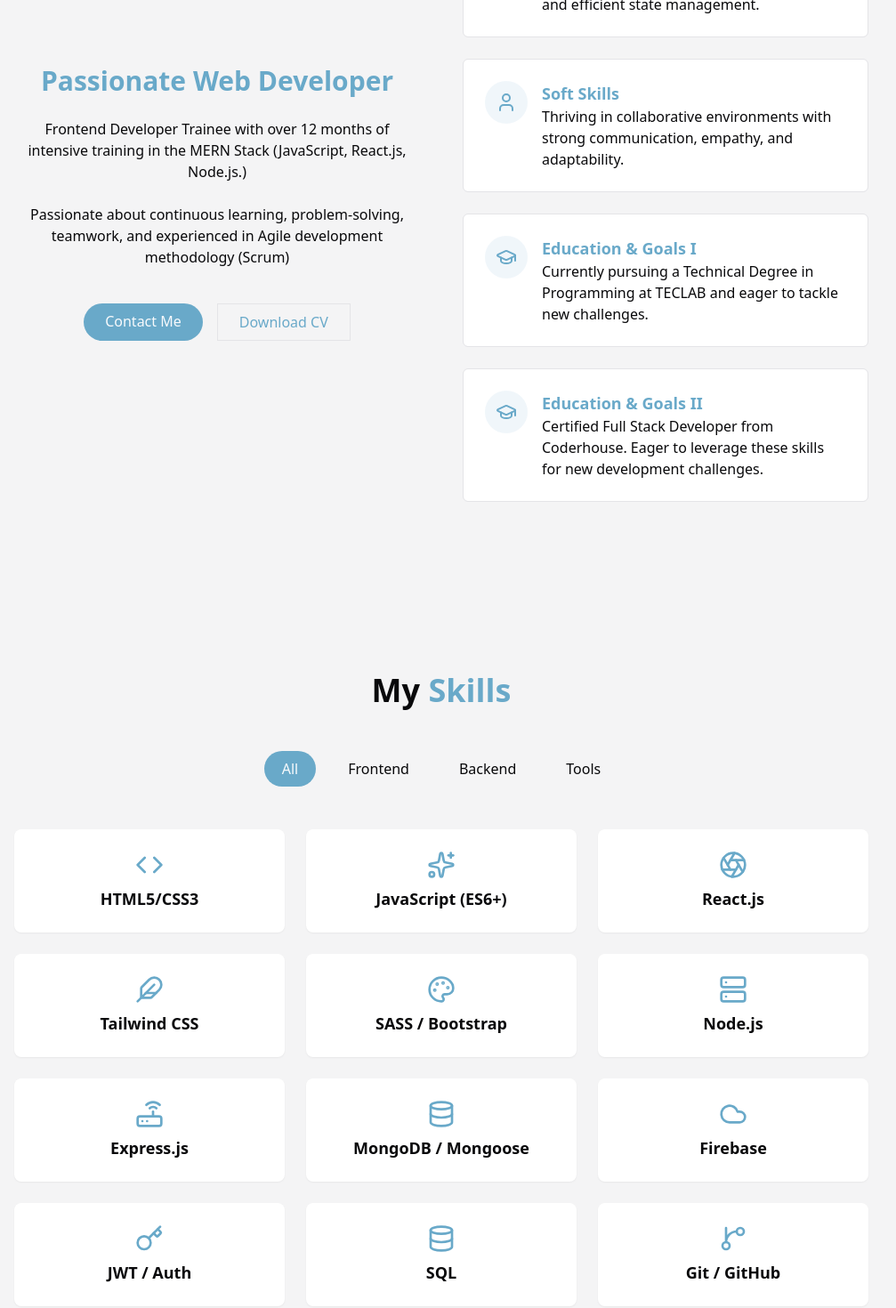
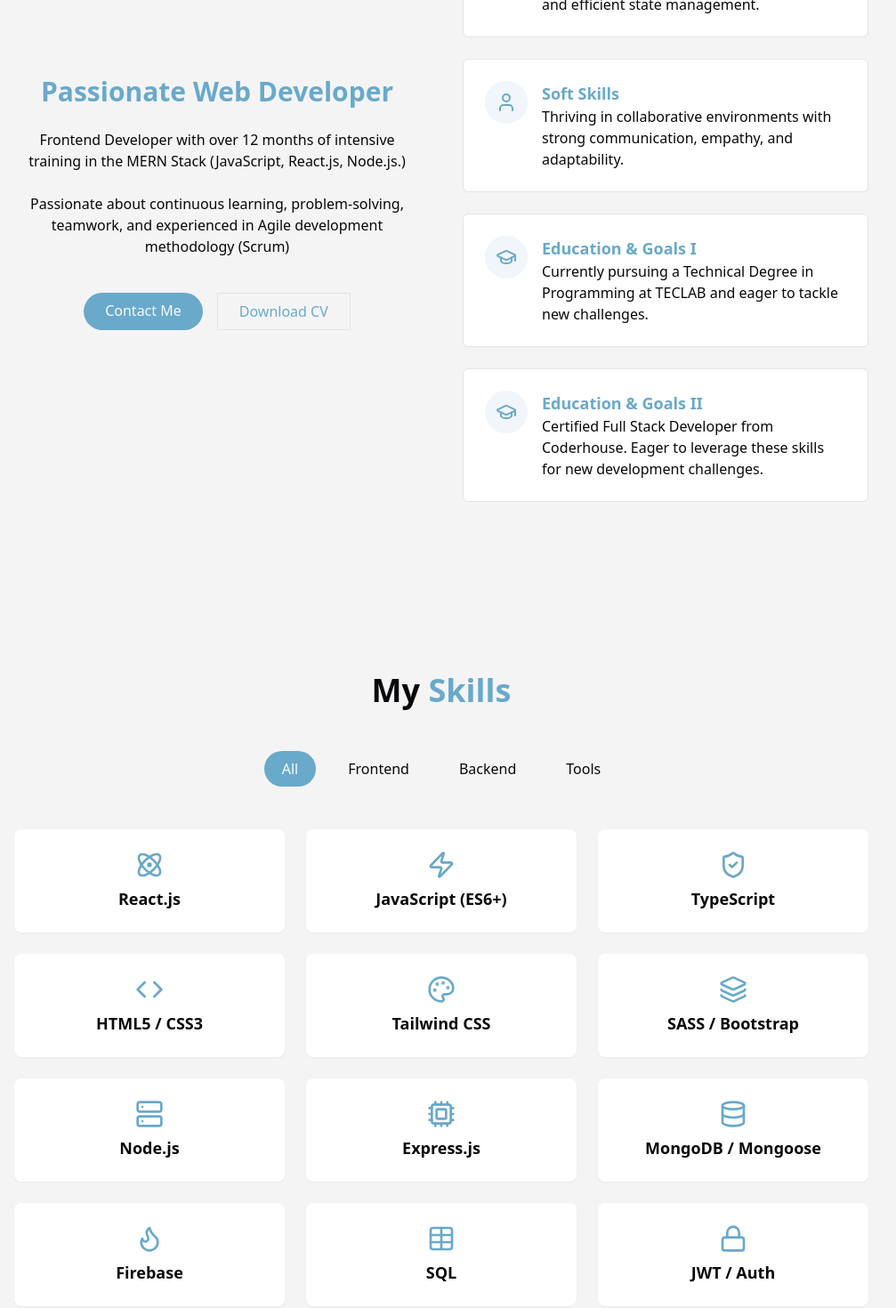
Before and after one commit to lucianodilascio/portfolio, a React (Vite) app: page / in a window 1280 px wide. Shown: the part 1140-2610 px from the top of the page at 89% size, without its empty margins (144-1151 px from the left). Built offline with nearby package versions, Linux system fonts and the light colour scheme.

Commit message:
Refactor: rebranded to Frontend Developer, updated projects and added TypeScript to skills

```diff
--- a/src/components/AboutSection.jsx
+++ b/src/components/AboutSection.jsx
@@ -19,7 +19,7 @@ export const AboutSection = () => {
                     <div className="space-y-6">
                         <h3 className="text-3xl font-semibold text-primary">Passionate Web Developer</h3>
 
-                        <p className="text-muted-foreground font-medium">Frontend Developer Trainee with over 12 months of intensive training in the MERN Stack (JavaScript, React.js, Node.js.)</p>
+                        <p className="text-muted-foreground font-medium">Frontend Developer with over 12 months of intensive training in the MERN Stack (JavaScript, React.js, Node.js.)</p>
 
                         <p className="text-muted-foreground font-medium">Passionate about continuous learning, problem-solving, teamwork, and experienced in Agile development methodology (Scrum)</p>
 
--- a/src/components/ContactSection.jsx
+++ b/src/components/ContactSection.jsx
@@ -25,7 +25,7 @@ export const ContactSection = () => {
                 </h2>
 
                 <p className="text-center text-muted-foreground mb-12 max-w-2xl mx-auto">
-                    I am currently seeking new Frontend opportunities and collaborations. Specializing in crafting high-quality, responsive user interfaces with <span className="text-primary font-semibold text-glow "> React JS </span>. Feel free to reach out via email or social media.
+                    I am currently seeking new Frontend Developer opportunities and collaborations. Specializing in crafting high-quality, responsive user interfaces with <span className="text-primary font-semibold text-glow "> React JS </span>. Feel free to reach out via email or social media.
                 </p>
 
                 <div className="bg-card p-8 rounded-lg shadow-sm border border-border">
--- a/src/components/HeroSection.jsx
+++ b/src/components/HeroSection.jsx
@@ -22,7 +22,7 @@ export const HeroSection = () => {
                     </h1>
 
                     <p className="text-lg md:text-xl text-muted-foreground max-w-3xl mx-auto opacity-0 animate-fade-in-delay-3">
-                        I'm a <span className="text-primary font-semibold text-glow ">Frontend Developer Trainee </span> with a strong foundation in the MERN stack. I'm deeply passionate about web development, finding joy in building responsive interfaces with <span className="text-primary font-semibold text-glow ">React.js </span>and <span className="text-primary font-semibold text-glow ">JavaScript</span>. My enthusiasm extends to mastering new tools, and I thrive on the challenges of transforming ideas into functional code. Known for my continuous learning and proactive mindset, I'm eager to join a development team and apply innovative technologies to create seamless user experiences.
+                        I'm a <span className="text-primary font-semibold text-glow ">Frontend Developer</span> with a strong foundation in the MERN stack. I'm deeply passionate about web development, finding joy in building responsive interfaces with <span className="text-primary font-semibold text-glow ">React.js </span>and <span className="text-primary font-semibold text-glow ">JavaScript</span>. My enthusiasm extends to mastering new tools, and I thrive on the challenges of transforming ideas into functional code. Known for my continuous learning and proactive mindset, I'm eager to join a development team and apply innovative technologies to create seamless user experiences.
                     </p>
 
                     <div className=" pt-4 opacity-0 animate-fade-in-delay-4" >
--- a/src/components/ProjectsSection.jsx
+++ b/src/components/ProjectsSection.jsx
@@ -2,60 +2,59 @@ import { ArrowRight } from "lucide-react";
 
 const projects = [
     {
+        id: 3,
+        title: "Sports Clothing E-commerce",
+        description: "A high-performance Single Page Application (SPA) built with React. Featuring complex state management, dynamic routing, and Firebase integration for real-time data persistence.",
+        image: "/projects/ReactJS.jpg",
+        tags: ["React", "Hooks", "Firebase", "React Router", "Context API", "Responsive Design"],
+        demoUrl: "https://curso-react-alpha-ten.vercel.app/",
+        githubUrl: "https://github.com/lucianodilascio/curso-react",
+    },
+    {
+        id: 2,
+        title: "Interactive Footwear Platform",
+        description: "An advanced E-commerce implementation focused on DOM manipulation and asynchronous programming. Managed complex data structures and user events to create a seamless shopping experience.",
+        image: "/projects/javascript.jpg",
+        tags: ["JavaScript (ES6+)", "DOM Manipulation", "Async/Await", "Local Storage", "Events"],
+        demoUrl: "https://lucianodilascio.github.io/proyectoJavascript/",
+        githubUrl: "https://github.com/lucianodilascio/proyectoJavascript",
+    },
+    {
         id: 1,
-        title: "Web Development Course (HTML- CSS)",
-        description: "A responsive landing page for a sneaker store, built using modern HTML and CSS principles.",
+        title: "Sneaker Store Landing Page",
+        description: "A modern, fully responsive landing page optimized for performance and SEO. Built using advanced CSS techniques like Flexbox and Grid, following UI/UX best practices.",
         image: "/projects/desarrollo-web.jpg",
-        tags: ["HTML", "CSS", "Flexbox", "Grids", "Bootstrap", "Git", "Sass", "Animations", "SEO"],
+        tags: ["HTML5", "CSS3", "Sass", "Flexbox", "Grid", "SEO Optimization", "Animations"],
         demoUrl: "https://lucianodilascio.github.io/proyecto/",
         githubUrl: "https://github.com/lucianodilascio/proyecto"
     },
     {
-        id: 2,
-        title: "Javascript Course: Footwear E-commerce",
-        description: "A footwear E-commerce platform implementation focusing on core JavaScript concepts, DOM manipulation, and asynchronous operations.",
-        image: "/projects/javascript.jpg",
-        tags: ["Functions", "Objects", "Arrays", "DOM", "Events", "Storage", "Fetch", "Promises", "NodeJS"],
-        demoUrl: "https://lucianodilascio.github.io/proyectoJavascript/",
-        githubUrl: "https://github.com/lucianodilascio/proyectoJavascript",
-    },
-    {
-        id: 3,
-        title: "React JS: Sports Clothing E-commerce",
-        description: "A modern E-commerce site for sports clothing built with React, showcasing component structure, state management (Hooks), and Firebase integration.",
-        image: "/projects/ReactJS.jpg",
-        tags: ["React", "JSX", "Components", "Hooks", "Routing", "Firebase", "APIs"],
-        demoUrl: "https://curso-react-alpha-ten.vercel.app/",
-        githubUrl: "https://github.com/lucianodilascio/curso-react",
-    },
-    {
-        id: 4,
-        title: "Backend Development I: Advanced Web Servers",
-        description: "Foundational and advanced backend development focused on creating robust web servers, handling persistent data (MongoDB), and real-time communication (Websockets).",
-        image: "/projects/backend-1.jpg",
-        tags: ["NodeJS", "Express", "MongoDB", "Mongoose", "Websockets", "Multer"],
+        id: 6,
+        title: "Scalable API & Cloud Architecture",
+        description: "Advanced server implementation using Nest.js and Docker. Focused on system scalability, performance testing, and containerized deployment for modern cloud environments.",
+        image: "/projects/backend-3.jpg",
+        tags: ["Nest.js", "Docker", "Kubernetes", "Scalability", "Testing", "DevOps Basics"],
         demoUrl: null,
-        githubUrl: "https://github.com/lucianodilascio/backendfinalentrega1"
+        githubUrl: "https://github.com/lucianodilascio/backend-3"
     },
     {
         id: 5,
-        title: "Backend Development II: Architecture and Security",
-        description: "Focus on server security, authentication strategies (JWT, Passport), advanced routing, process management, and implementing layered server architectures.",
+        title: "Secure Auth & Layered Architecture",
+        description: "A robust backend system featuring JWT and Passport authentication. Implemented layered architecture patterns to ensure clean code, security, and maintainability.",
         image: "/projects/backend-2.jpg",
-        tags: ["Authentication", "JWT", "Passport", "Sessions", "Layered Architecture", "Mailing"],
+        tags: ["Node.js", "Express", "JWT", "Passport", "Security", "Layered Architecture"],
         demoUrl: null,
         githubUrl: "https://github.com/lucianodilascio/backend-2"
     },
     {
-        id: 6,
-        title: "Backend Development III: Testing and Scalability",
-        description: "Advanced topics in server optimization, performance testing, security, containerization (Docker/Kubernetes), and professional testing methodologies.",
-        image: "/projects/backend-3.jpg",
-        tags: ["Testing", "Optimization", "Docker", "Kubernetes", "Scalability", "Nest.js"],
+        id: 4,
+        title: "Real-time Backend Server",
+        description: "Full-featured web server with persistent storage (MongoDB) and real-time bidirectional communication using Websockets.",
+        image: "/projects/backend-1.jpg",
+        tags: ["Node.js", "Express", "MongoDB", "Mongoose", "Websockets", "API REST"],
         demoUrl: null,
-        githubUrl: "https://github.com/lucianodilascio/backend-3"
+        githubUrl: "https://github.com/lucianodilascio/backendfinalentrega1"
     }
-
 ];
 
 export const ProjectsSection = () => {
--- a/src/components/SkillsSection.jsx
+++ b/src/components/SkillsSection.jsx
@@ -3,26 +3,28 @@ import { useState } from "react";
 import {cn} from "@/lib/utils";
 
 const skills = [
-    // Frontend
-    { name: "HTML5/CSS3", category: "frontend", icon: "Code" }, // Code o otros como 'Monitor', 'SquareTerminal'
-    { name: "JavaScript (ES6+)", category: "frontend", icon: "Sparkles" }, // Sparkles, Zap, o si quieres ser más específico 'FileJs' (si está disponible o similar)
-    { name: "React.js", category: "frontend", icon: "Aperture" }, // Opciones: 'Aperture', 'Atom'
-    { name: "Tailwind CSS", category: "frontend", icon: "Feather" }, // Opciones: 'Feather' o 'Swatch'
-    { name: "SASS / Bootstrap", category: "frontend", icon: "Palette" },
+    // Frontend - Ordenados por relevancia para tu perfil
+    { name: "React.js", category: "frontend", icon: "Atom" },
+    { name: "JavaScript (ES6+)", category: "frontend", icon: "Zap" },
+    { name: "TypeScript", category: "frontend", icon: "ShieldCheck" },
+    { name: "HTML5 / CSS3", category: "frontend", icon: "Code" },
+    { name: "Tailwind CSS", category: "frontend", icon: "Palette" },
+    { name: "SASS / Bootstrap", category: "frontend", icon: "Layers" },
 
-    // Backend
+    // Backend - Demuestra tu capacidad Full Stack
     { name: "Node.js", category: "backend", icon: "Server" },
-    { name: "Express.js", category: "backend", icon: "Router" },
+    { name: "Express.js", category: "backend", icon: "Cpu" },
     { name: "MongoDB / Mongoose", category: "backend", icon: "Database" },
-    { name: "Firebase", category: "backend", icon: "Cloud" },
-    { name: "JWT / Auth", category: "backend", icon: "Key" },
-    { name: "SQL", category: "backend", icon: "Database" },
+    { name: "Firebase", category: "backend", icon: "Flame" },
+    { name: "SQL", category: "backend", icon: "Table" },
+    { name: "JWT / Auth", category: "backend", icon: "Lock" },
 
-    // Tools
+    // Tools & Methodologies
     { name: "Git / GitHub", category: "tools", icon: "GitBranch" },
-    { name: "Docker", category: "tools", icon: "Anchor" }, // Opciones: 'Container' o 'Anchor'
+    { name: "Docker", category: "tools", icon: "Container" },
     { name: "Postman / Swagger", category: "tools", icon: "Box" },
-    { name: "VS Code", category: "tools", icon: "Monitor" }, // Opciones: 'Monitor' o 'Laptop'
+    { name: "Agile (Scrum)", category: "tools", icon: "Users" },
+    { name: "VS Code", category: "tools", icon: "Laptop" },
 ];
 
 const categories = ["all", "frontend", "backend", "tools"];
```
Also changed, not shown: 1 other file (tests, documents, lock files or other folders).
